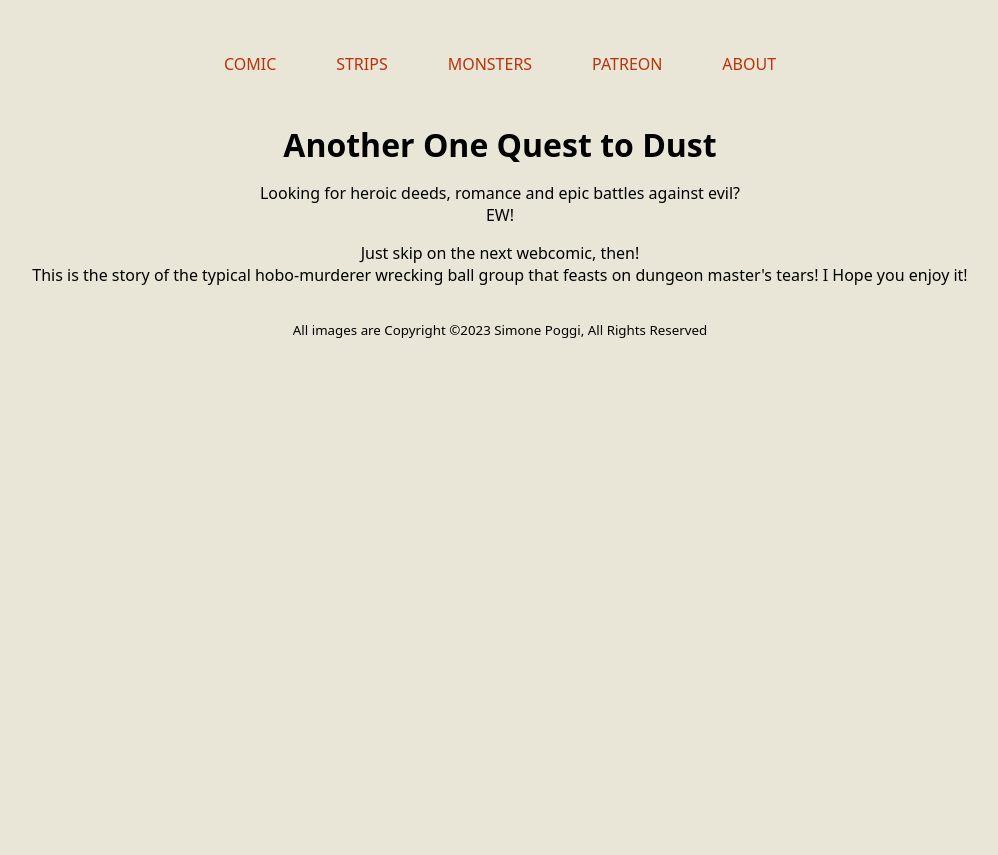
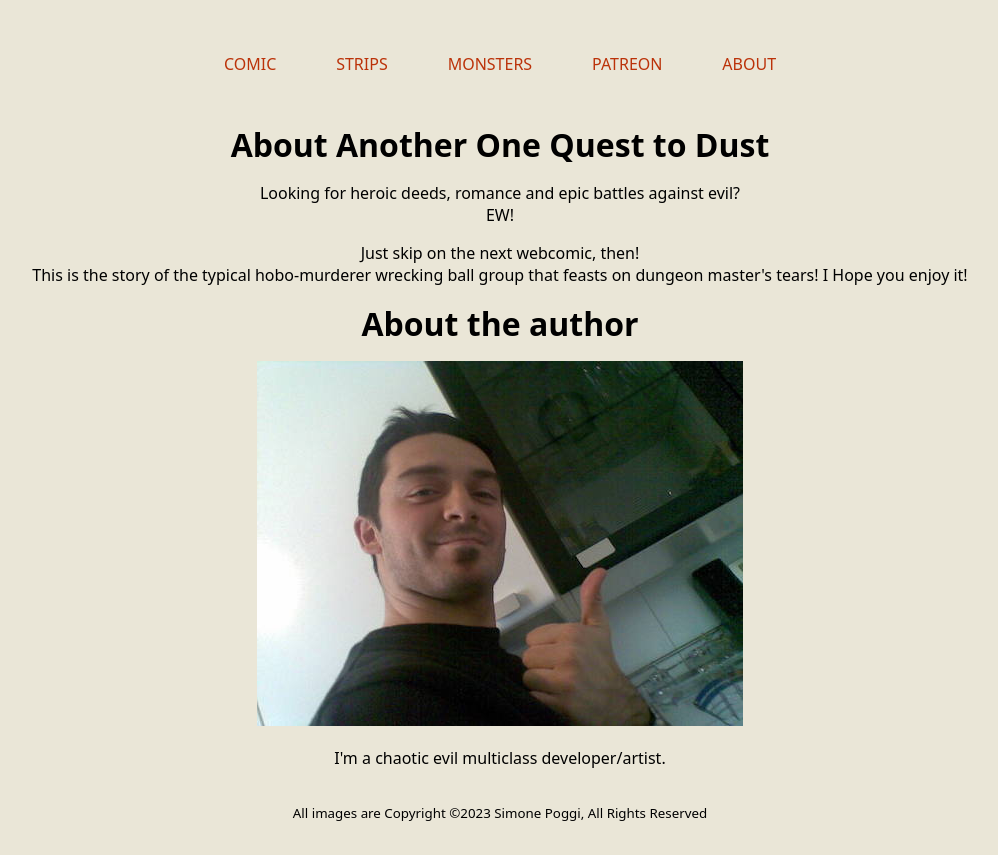
Before and after one commit to motocarota/aoqtd.com, a Next.js app: page /about in a window 1280 px wide. Shown: the part 240-1095 px from the top of the page, without its empty margins (140-1138 px from the left). Before the commit the page ends 800 px from the top, so only its background shows below. Built offline with nearby package versions, Linux system fonts and the light colour scheme.

Commit message:
about me
Former-commit-id: f3943998e4d1155cbb75b74854d56800e8bd5d14 [formerly 8f49343e671506f96e16351505f703710f743376]
Former-commit-id: 991bf358f70f8b9b1493ae7304de611c9f95c1df

```diff
--- a/pages/about.js
+++ b/pages/about.js
@@ -1,8 +1,10 @@
+import Image from "next/image";
+
 export default function About() {
   return (
     <>
       <h1>
-        Another One Quest to Dust
+        About Another One Quest to Dust
       </h1>
       <p>
         Looking for heroic deeds, romance and epic battles against evil?<br/>
@@ -10,7 +12,15 @@ export default function About() {
       </p>
       <p>
         Just skip on the next webcomic, then!<br/>
-        This is the story of the typical hobo-murderer wrecking ball group that feasts on dungeon master&apos;s tears! I Hope you enjoy it!</p>
+        This is the story of the typical hobo-murderer wrecking ball group that feasts on dungeon master&apos;s tears! I Hope you enjoy it!
+      </p>
+      <h1>
+        About the author
+      </h1>
+      <Image src="/me.jpeg" alt="me" height="365" width="486" />
+      <p>
+        I'm a chaotic evil multiclass <a href="https://simone-poggi.com" target="_blank">developer</a>/<a href="https://motocarota.art" target="_blank">artist</a>.
+      </p>
     </>
   );
 }
```
Also changed, not shown: public/me.jpeg (added).
